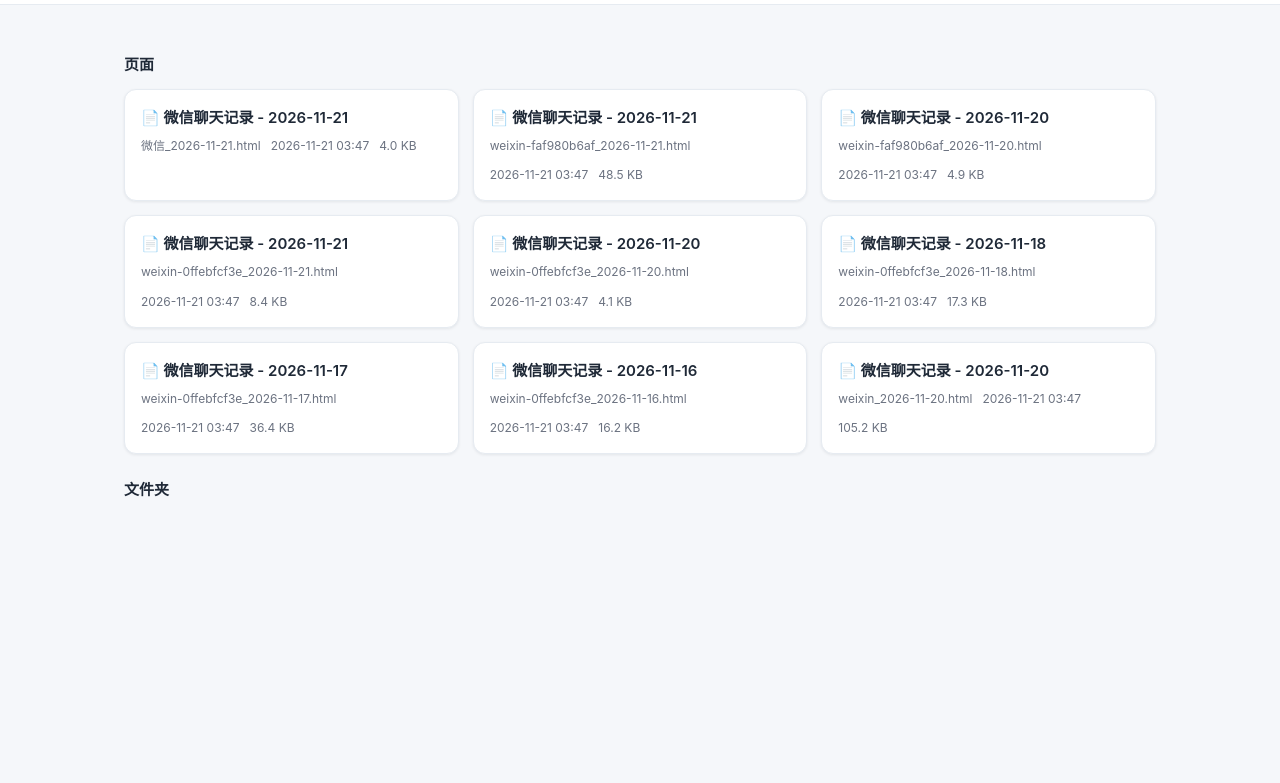
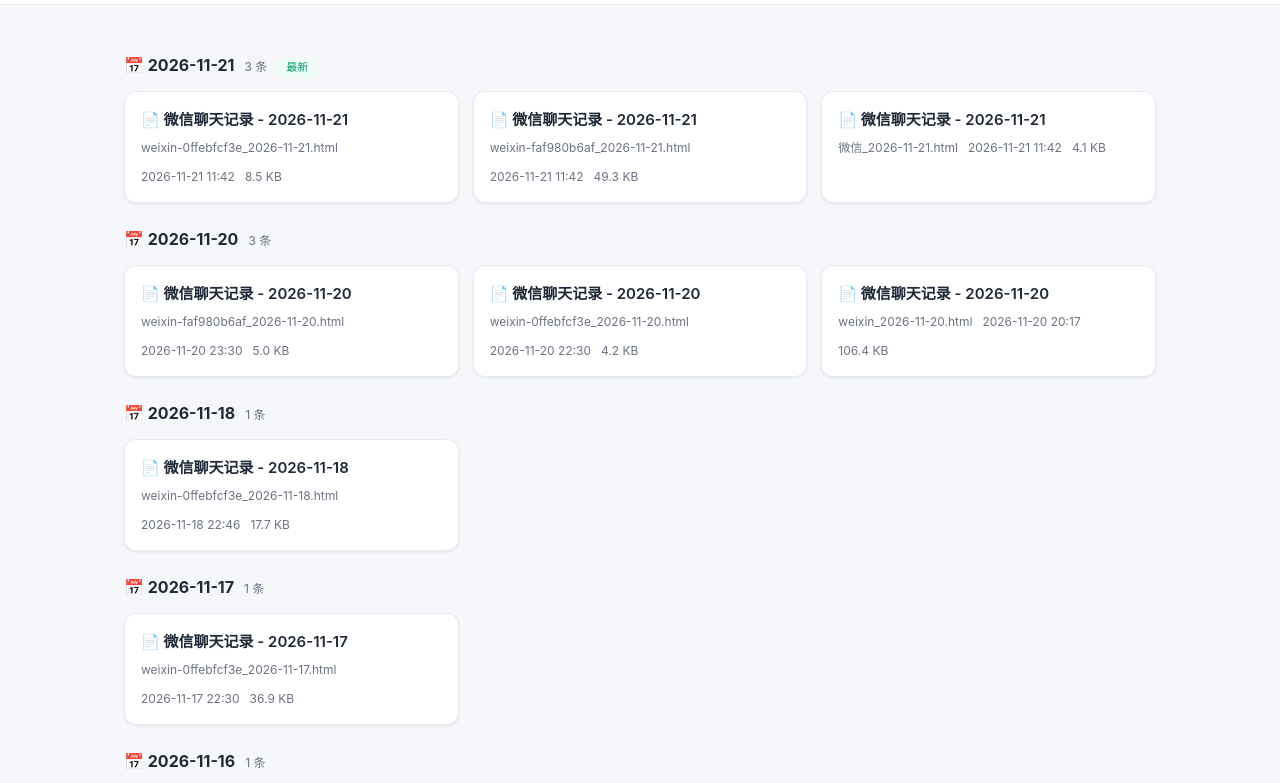
Before and after one commit to lingying222/chat, a plain HTML site: page index.html in a window 1280 px wide. Shown: the part 60-843 px from the top of the page. Before the commit the page ends 800 px from the top, so only its background shows below. Drawn offline with Linux system fonts and the light colour scheme.

Commit message:
feat: 归档页面按日期分组展示，最新在前

```diff
--- a/index.html
+++ b/index.html
@@ -57,6 +57,11 @@
     .folder-body .grid { margin-top: 4px; }
     .empty { color: var(--muted); font-size: 14px; padding: 24px 0; }
     .badge { display: inline-block; background: var(--primary-soft); color: var(--primary); border-radius: 999px; padding: 2px 10px; font-size: 12px; }
+    .group { margin-bottom: 8px; }
+    .group-head { display: flex; align-items: baseline; gap: 10px; margin: 24px 0 12px; }
+    .group-title { font-size: 16px; font-weight: 700; }
+    .group-count { font-size: 12px; color: var(--muted); }
+    .group-latest { background: #ecfdf5; color: #059669; border-radius: 999px; padding: 1px 9px; font-size: 11px; }
   </style>
 </head>
 <body>
@@ -70,10 +75,7 @@
   </header>
 
   <main id="main">
-    <div class="section-title">页面</div>
-    <div class="grid" id="rootFiles"></div>
-    <div class="section-title">文件夹</div>
-    <div id="rootFolders"></div>
+    <div id="groups"></div>
     <div class="empty" id="emptyTip" style="display:none">当前目录暂无 HTML 页面。</div>
   </main>
 
@@ -157,57 +159,56 @@
       return String(text).replace(/[&<>"']/g, c => ({ "&": "&amp;", "<": "&lt;", ">": "&gt;", '"': "&quot;", "'": "&#39;" }[c]));
     }
 
-    function renderFolder(folder, depth) {
-      const box = document.createElement("div");
-      box.className = "folder" + (depth === 0 ? " open" : "");
-
-      const head = document.createElement("div");
-      head.className = "folder-head";
-      const total = countFiles(folder);
-      head.innerHTML =
-        '<span class="icon">📁</span><span class="name">' + escapeHtml(folder.name) + "</span>" +
-        '<span class="count">' + total + " 个页面</span><span class=\"chevron\">▶</span>";
-      head.addEventListener("click", () => box.classList.toggle("open"));
-
-      const body = document.createElement("div");
-      body.className = "folder-body";
-
-      if (folder.files.length) {
-        const grid = document.createElement("div");
-        grid.className = "grid";
-        folder.files.forEach(f => grid.appendChild(fileCard(f)));
-        body.appendChild(grid);
-      }
-      folder.folders.forEach(sub => body.appendChild(renderFolder(sub, depth + 1)));
-      if (!folder.files.length && !folder.folders.length) {
-        body.innerHTML = '<div class="empty">空文件夹</div>';
-      }
-
-      box.appendChild(head);
-      box.appendChild(body);
-      return box;
+    function collectFiles(node, acc) {
+      node.files.forEach(f => acc.push(f));
+      node.folders.forEach(sub => collectFiles(sub, acc));
+      return acc;
     }
 
-    function countFiles(node) {
-      let n = node.files.length;
-      node.folders.forEach(f => n += countFiles(f));
-      return n;
+    function splitDate(file) {
+      const m = file.name.match(/(\d{4}-\d{2}-\d{2})/);
+      if (m) return { label: m[1], sort: m[1] };
+      if (file.mtime && file.mtime.length >= 10) return { label: file.mtime.slice(0, 10), sort: file.mtime.slice(0, 10) };
+      return { label: "未知日期", sort: "0000-00-00" };
     }
 
     function render() {
       const root = state.data.root;
-      const rootFiles = document.getElementById("rootFiles");
-      const rootFolders = document.getElementById("rootFolders");
-      rootFiles.innerHTML = "";
-      rootFolders.innerHTML = "";
+      const all = collectFiles(root, []);
 
-      root.files.slice().sort((a, b) => b.name.localeCompare(a.name)).forEach(f => rootFiles.appendChild(fileCard(f)));
-      root.folders.forEach(f => rootFolders.appendChild(renderFolder(f, 0)));
+      const groups = new Map();
+      all.forEach(f => {
+        const d = splitDate(f);
+        if (!groups.has(d.sort)) groups.set(d.sort, { label: d.label, files: [] });
+        groups.get(d.sort).files.push(f);
+      });
 
-      const total = countFiles(root);
-      document.getElementById("summary").textContent = total + " 个页面 · " + root.folders.length + " 个文件夹";
+      const box = document.getElementById("groups");
+      box.innerHTML = "";
+      const keys = Array.from(groups.keys()).sort((a, b) => b.localeCompare(a));
+
+      keys.forEach((sort, idx) => {
+        const g = groups.get(sort);
+        const files = g.files.slice().sort((a, b) => b.mtime.localeCompare(a.mtime));
+        const el = document.createElement("div");
+        el.className = "group";
+        const head = document.createElement("div");
+        head.className = "group-head";
+        const latest = idx === 0 ? '<span class="group-latest">最新</span>' : "";
+        head.innerHTML =
+          '<span class="group-title">📅 ' + escapeHtml(g.label) + "</span>" +
+          '<span class="group-count">' + files.length + " 条</span>" + latest;
+        const grid = document.createElement("div");
+        grid.className = "grid";
+        files.forEach(f => grid.appendChild(fileCard(f)));
+        el.appendChild(head);
+        el.appendChild(grid);
+        box.appendChild(el);
+      });
+
+      document.getElementById("summary").textContent = all.length + " 个页面 · " + keys.length + " 天";
       document.getElementById("updatedAt").textContent = "清单随目录自动更新";
-      document.getElementById("emptyTip").style.display = total === 0 ? "block" : "none";
+      document.getElementById("emptyTip").style.display = all.length === 0 ? "block" : "none";
     }
 
     async function refresh() {
--- a/manifest.js
+++ b/manifest.js
@@ -9,64 +9,64 @@ window.__MANIFEST__ = {
         "name": "weixin-0ffebfcf3e_2026-11-16.html",
         "path": "weixin-0ffebfcf3e_2026-11-16.html",
         "title": "微信聊天记录 - 2026-11-16",
-        "size": 16575,
-        "mtime": "2026-11-21 03:47"
+        "size": 16857,
+        "mtime": "2026-11-16 22:47"
       },
       {
         "name": "weixin-0ffebfcf3e_2026-11-17.html",
         "path": "weixin-0ffebfcf3e_2026-11-17.html",
         "title": "微信聊天记录 - 2026-11-17",
-        "size": 37261,
-        "mtime": "2026-11-21 03:47"
+        "size": 37798,
+        "mtime": "2026-11-17 22:30"
       },
       {
         "name": "weixin-0ffebfcf3e_2026-11-18.html",
         "path": "weixin-0ffebfcf3e_2026-11-18.html",
         "title": "微信聊天记录 - 2026-11-18",
-        "size": 17759,
-        "mtime": "2026-11-21 03:47"
+        "size": 18095,
+        "mtime": "2026-11-18 22:46"
       },
       {
         "name": "weixin-0ffebfcf3e_2026-11-20.html",
         "path": "weixin-0ffebfcf3e_2026-11-20.html",
         "title": "微信聊天记录 - 2026-11-20",
-        "size": 4183,
-        "mtime": "2026-11-21 03:47"
+        "size": 4319,
+        "mtime": "2026-11-20 22:30"
       },
       {
         "name": "weixin-0ffebfcf3e_2026-11-21.html",
         "path": "weixin-0ffebfcf3e_2026-11-21.html",
         "title": "微信聊天记录 - 2026-11-21",
-        "size": 8561,
-        "mtime": "2026-11-21 03:47"
+        "size": 8753,
+        "mtime": "2026-11-21 11:42"
       },
       {
         "name": "weixin-faf980b6af_2026-11-20.html",
         "path": "weixin-faf980b6af_2026-11-20.html",
         "title": "微信聊天记录 - 2026-11-20",
-        "size": 4982,
-        "mtime": "2026-11-21 03:47"
+        "size": 5114,
+        "mtime": "2026-11-20 23:30"
       },
       {
         "name": "weixin-faf980b6af_2026-11-21.html",
         "path": "weixin-faf980b6af_2026-11-21.html",
         "title": "微信聊天记录 - 2026-11-21",
-        "size": 49699,
-        "mtime": "2026-11-21 03:47"
+        "size": 50438,
+        "mtime": "2026-11-21 11:42"
       },
       {
         "name": "weixin_2026-11-20.html",
         "path": "weixin_2026-11-20.html",
         "title": "微信聊天记录 - 2026-11-20",
-        "size": 107723,
-        "mtime": "2026-11-21 03:47"
+        "size": 108934,
+        "mtime": "2026-11-20 20:17"
       },
       {
         "name": "微信_2026-11-21.html",
         "path": "微信_2026-11-21.html",
         "title": "微信聊天记录 - 2026-11-21",
-        "size": 4061,
-        "mtime": "2026-11-21 03:47"
+        "size": 4184,
+        "mtime": "2026-11-21 11:42"
       }
     ]
   }
```
Also changed, not shown: manifest.json, 1 other file.
